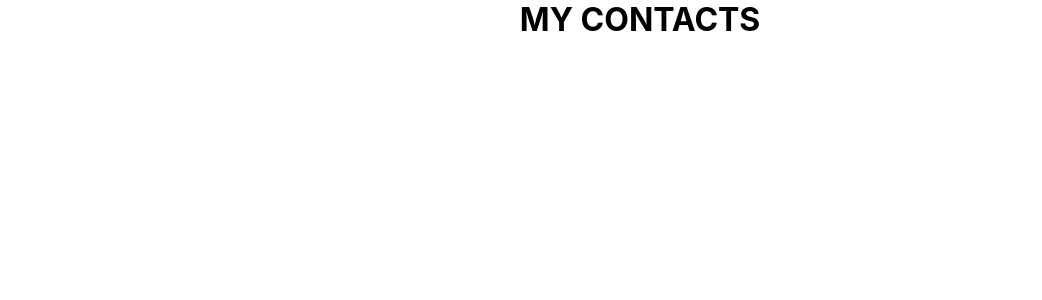
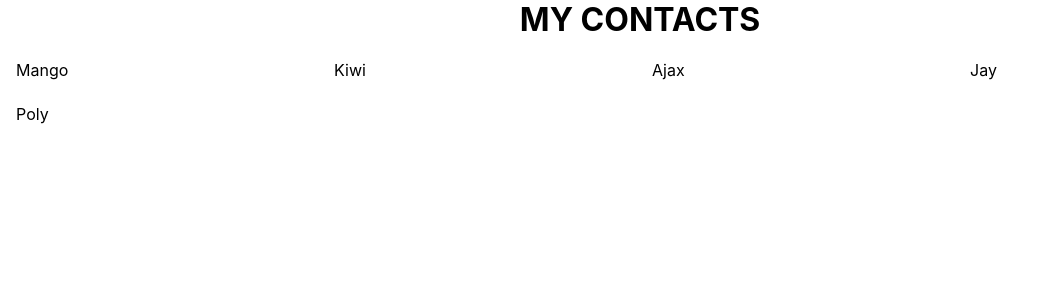
Before and after one commit to NadiiaHonchar/remember-all, a React (Create React App) app: page / in a window 1280 px wide. Shown: the top 300 px of the page, without its empty margins (0-1042 px from the left). Built offline with nearby package versions, Linux system fonts and the light colour scheme.

Commit message:
added css var

```diff
--- a/package.json
+++ b/package.json
@@ -34,5 +34,8 @@
       "last 1 firefox version",
       "last 1 safari version"
     ]
+  },
+  "devDependencies": {
+    "postcss-normalize": "^10.0.1"
   }
 }
--- a/src/Components/App.jsx
+++ b/src/Components/App.jsx
@@ -1,9 +1,12 @@
 import { BookTitle } from "components/BookTitle/BookTitle";
+import { ContactBoard } from "components/ContactBoard/ContactBoard";
+import friends from "../friends.json";
 
 export const App = () => {
   return (
     <>
       <BookTitle text="My contacts" />
+      <ContactBoard events={friends} />
     </>
   );
 };
--- /dev/null
+++ b/src/Components/ContactBoard/ContactBoard.jsx
@@ -0,0 +1,11 @@
+import css from "./ContactBoard.module.css";
+
+export const ContactBoard = ({ events }) => {
+  return (
+    <div className={css.contactBoard}>
+      {events.map((event) => (
+        <div key={event.id}>{event.name}</div>
+      ))}
+    </div>
+  );
+};
--- /dev/null
+++ b/src/Components/ContactBoard/ContactBoard.module.css
@@ -0,0 +1,7 @@
+.contactBoard {
+  display: grid;
+  grid-template-columns: repeat(auto-fit, minmax(240px, auto));
+  gap: 24px;
+  padding-left: 16px;
+  padding-right: 16px;
+}
--- /dev/null
+++ b/src/Components/ContactCard/ContactCard.jsx
@@ -0,0 +1,5 @@
+import css from "./ContactCard.module.css";
+
+export const ContactCard = () => {
+  return <div></div>;
+};
--- a/src/index.css
+++ b/src/index.css
@@ -1,13 +1,25 @@
+@import-normalize;
+
+:root {
+  --color-white: #fff;
+  --color-black: #101010;
+  --color-grin: #4caf50;
+  --color-red: #f44336;
+  --color-blue: #2196f3;
+  --color-primary-text: #212121;
+  --color-secondary-text: #757575;
+}
+
 body {
   margin: 0;
-  font-family: -apple-system, BlinkMacSystemFont, 'Segoe UI', 'Roboto', 'Oxygen',
-    'Ubuntu', 'Cantarell', 'Fira Sans', 'Droid Sans', 'Helvetica Neue',
+  font-family: -apple-system, BlinkMacSystemFont, "Segoe UI", "Roboto", "Oxygen",
+    "Ubuntu", "Cantarell", "Fira Sans", "Droid Sans", "Helvetica Neue",
     sans-serif;
   -webkit-font-smoothing: antialiased;
   -moz-osx-font-smoothing: grayscale;
 }
 
 code {
-  font-family: source-code-pro, Menlo, Monaco, Consolas, 'Courier New',
+  font-family: source-code-pro, Menlo, Monaco, Consolas, "Courier New",
     monospace;
 }
```
Also changed, not shown: src/Components/ContactCard/ContactCard.module.css (added), 1 other file (tests, documents, lock files or other folders).
